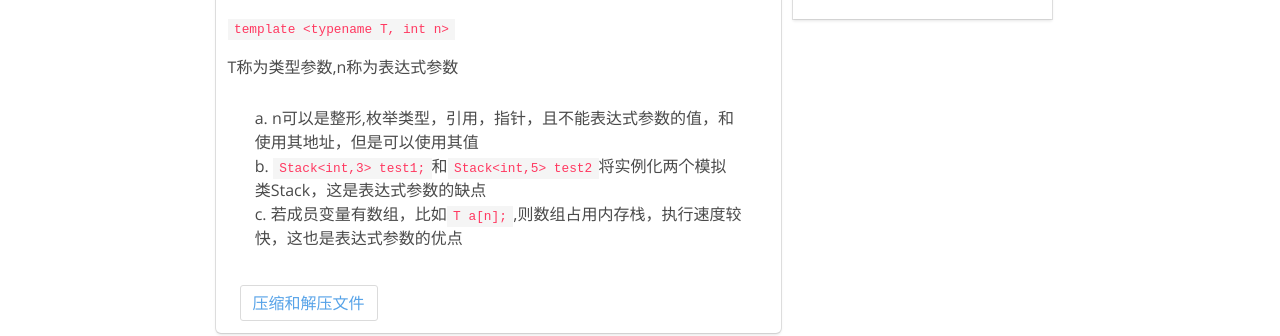
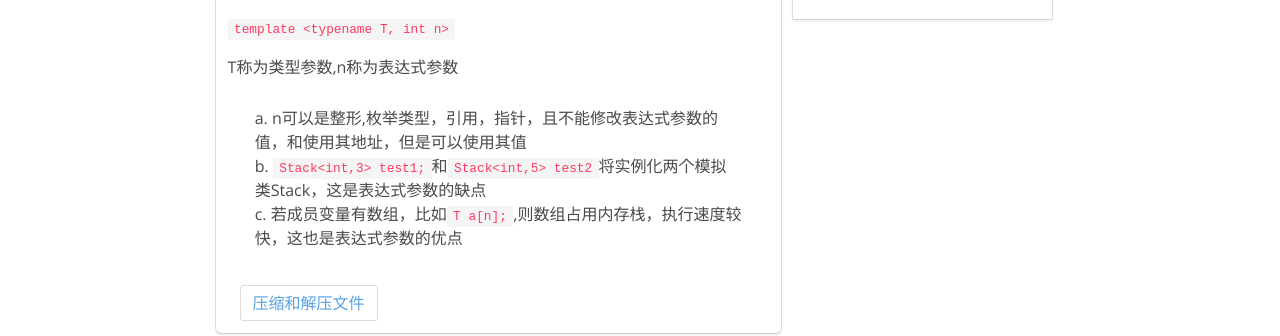
Before and after one commit to Ghivern/Ghivern.github.io, a Jekyll site: the page built from _posts/C++/2019-9-21-templateClass-1.md, in a window 1280 px wide. Shown: the part 1032-1368 px from the top of the page. Built offline with Jekyll 4.4.1, drawn with Linux system fonts in a browser that asks for light colours; comment, search, counter and statistics services are not loaded.

```diff
--- a/_posts/C++/2019-9-21-templateClass-1.md
+++ b/_posts/C++/2019-9-21-templateClass-1.md
@@ -42,7 +42,7 @@
 
 T称为类型参数,n称为表达式参数
 
-* a. n可以是整形,枚举类型，引用，指针，且不能表达式参数的值，和使用其地址，但是可以使用其值
+* a. n可以是整形,枚举类型，引用，指针，且不能修改表达式参数的值，和使用其地址，但是可以使用其值
 
 * b. `Stack<int,3> test1;`和`Stack<int,5> test2`将实例化两个模拟类Stack，这是表达式参数的缺点
 
```
